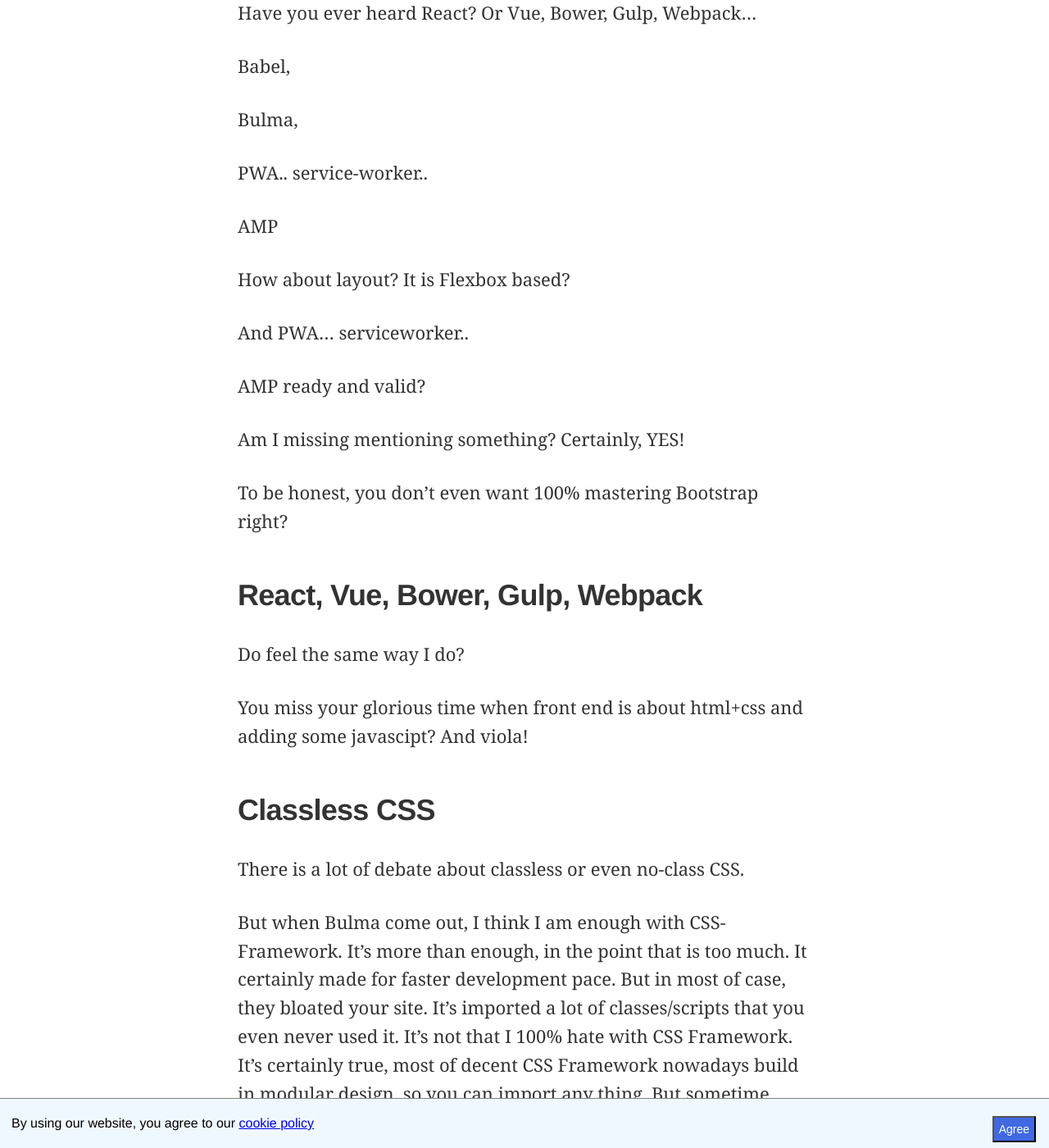
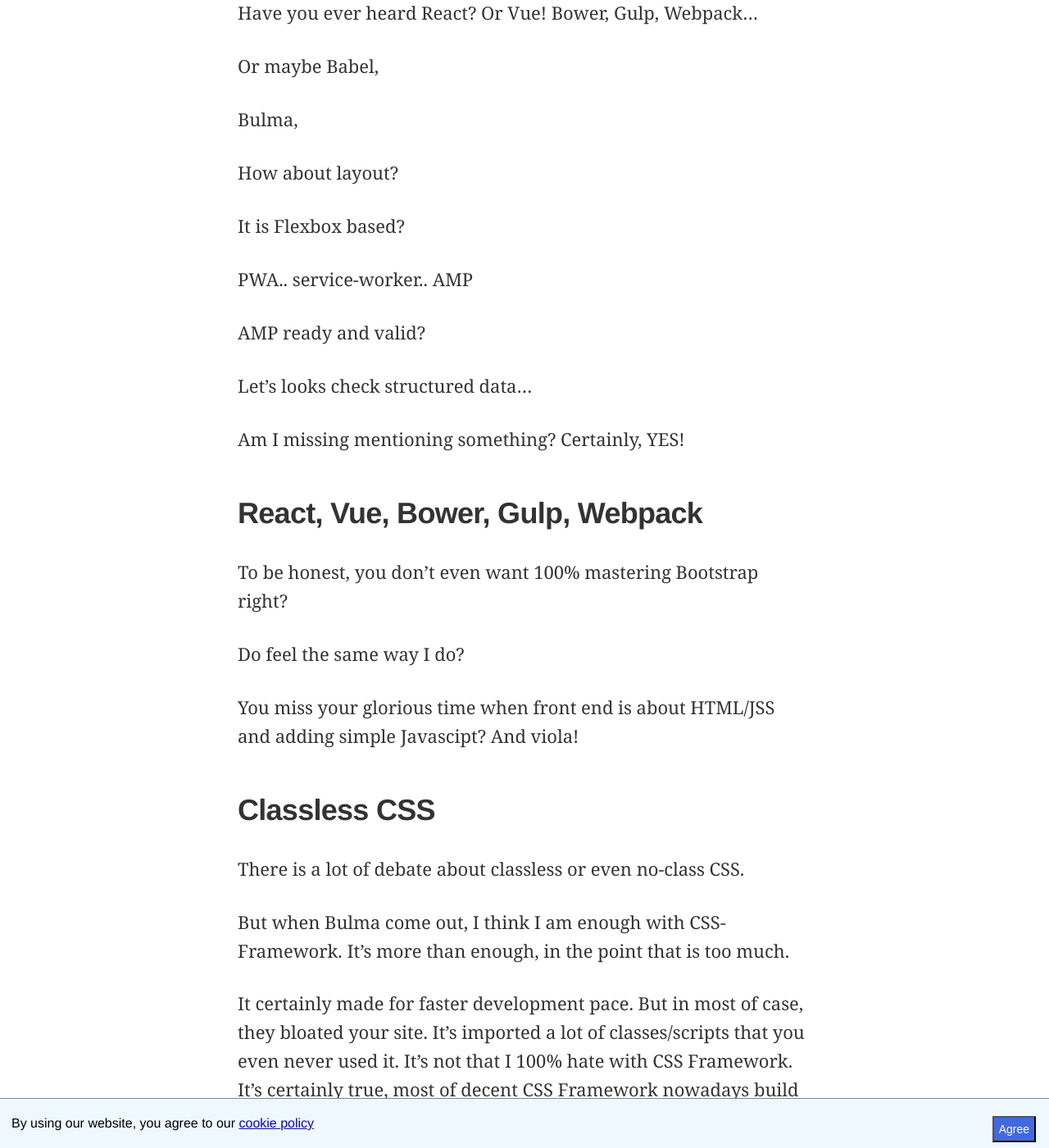
Before and after one commit to gizipp/gizipp.com, a Jekyll site: the page built from _posts/2020-03-10-classless-css-vanilla-js.md, in a window 1280 px wide and 1400 px high, scrolled down 1190 px. Shown: the whole window at 82% size. Built offline with Jekyll 4.4.1, drawn with Linux system fonts in a browser that asks for light colours; some of the changed text lies outside the part shown.

Commit message:
update post

```diff
--- a/_posts/2020-03-10-classless-css-vanilla-js.md
+++ b/_posts/2020-03-10-classless-css-vanilla-js.md
@@ -15,40 +15,42 @@
 
 ## It's moving fast, to the point you can't 100% catch up anything.
 
-Although I never dedicated myself as front-end only.
+Although I never dedicated myself as front-end developer.
 I mostly have bad nightmare because of that.
 
-Have you ever heard React? Or Vue, Bower, Gulp, Webpack...
+Have you ever heard React? Or Vue! Bower, Gulp, Webpack...
 
-Babel,
+Or maybe Babel,
 
 Bulma,
 
-PWA.. service-worker..
+How about layout?
 
-AMP
+It is Flexbox based?
 
-How about layout? It is Flexbox based?
-
-And PWA... serviceworker..
+PWA.. service-worker.. AMP
 
 AMP ready and valid?
 
+Let's looks check structured data...
+
 Am I missing mentioning something? Certainly, YES!
+
+### React, Vue, Bower, Gulp, Webpack
 
 To be honest, you don't even want 100% mastering Bootstrap right?
 
-### React, Vue, Bower, Gulp, Webpack
-
 Do feel the same way I do?
 
-You miss your glorious time when front end is about html+css and adding some javascipt? And viola!
+You miss your glorious time when front end is about HTML/JSS and adding simple Javascipt? And viola!
 
 ### Classless CSS
 
 There is a lot of debate about classless or even no-class CSS.
 
-But when Bulma come out, I think I am enough with CSS-Framework. It's more than enough, in the point that is too much. It certainly made for faster development pace. But in most of case, they bloated your site. It's imported a lot of classes/scripts that you even never used it. It's not that I 100% hate with CSS Framework. It's certainly true, most of decent CSS Framework nowadays build in modular design, so you can import any thing. But sometime, simplicity is the best.
+But when Bulma come out, I think I am enough with CSS-Framework. It's more than enough, in the point that is too much.
+
+It certainly made for faster development pace. But in most of case, they bloated your site. It's imported a lot of classes/scripts that you even never used it. It's not that I 100% hate with CSS Framework. It's certainly true, most of decent CSS Framework nowadays build in modular design, so you can import any thing. But sometime, simplicity is the best.
 
 And here we go Classless CSS!
 
@@ -69,3 +71,4 @@
 - [https://css-tricks.com/no-class-css-frameworks/](https://go.gizipp.com/https://css-tricks.com/no-class-css-frameworks/)
 - http://vanilla-js.com/
 - https://bulma.io/
+- https://classless.alhur.es/
```
Also changed, not shown: other parts of _posts/2020-03-10-classless-css-vanilla-js.md (+1 -1 lines), _posts/2019-10-17-reset-heroku-pg-database.md (+8 -10 lines).
